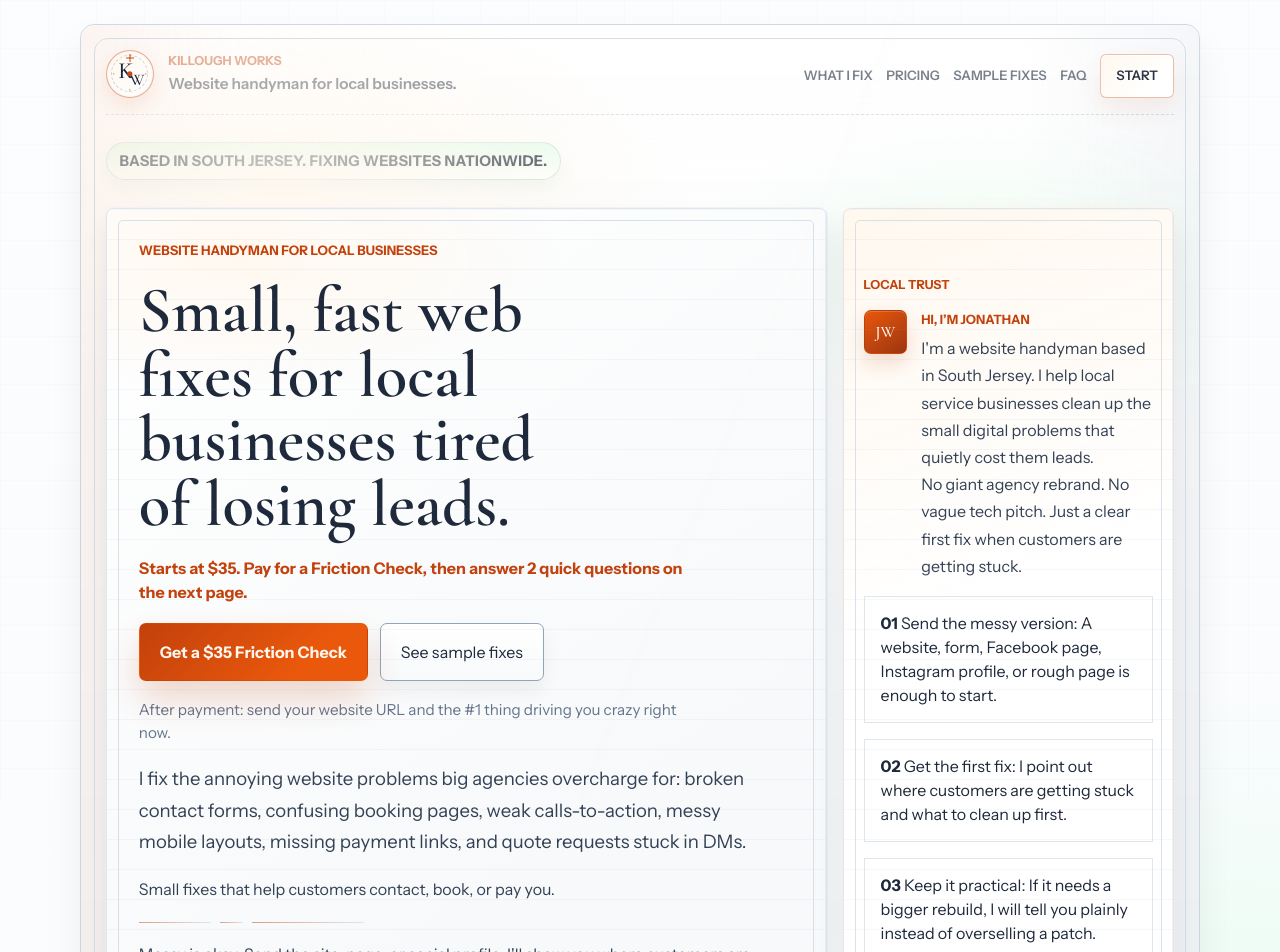
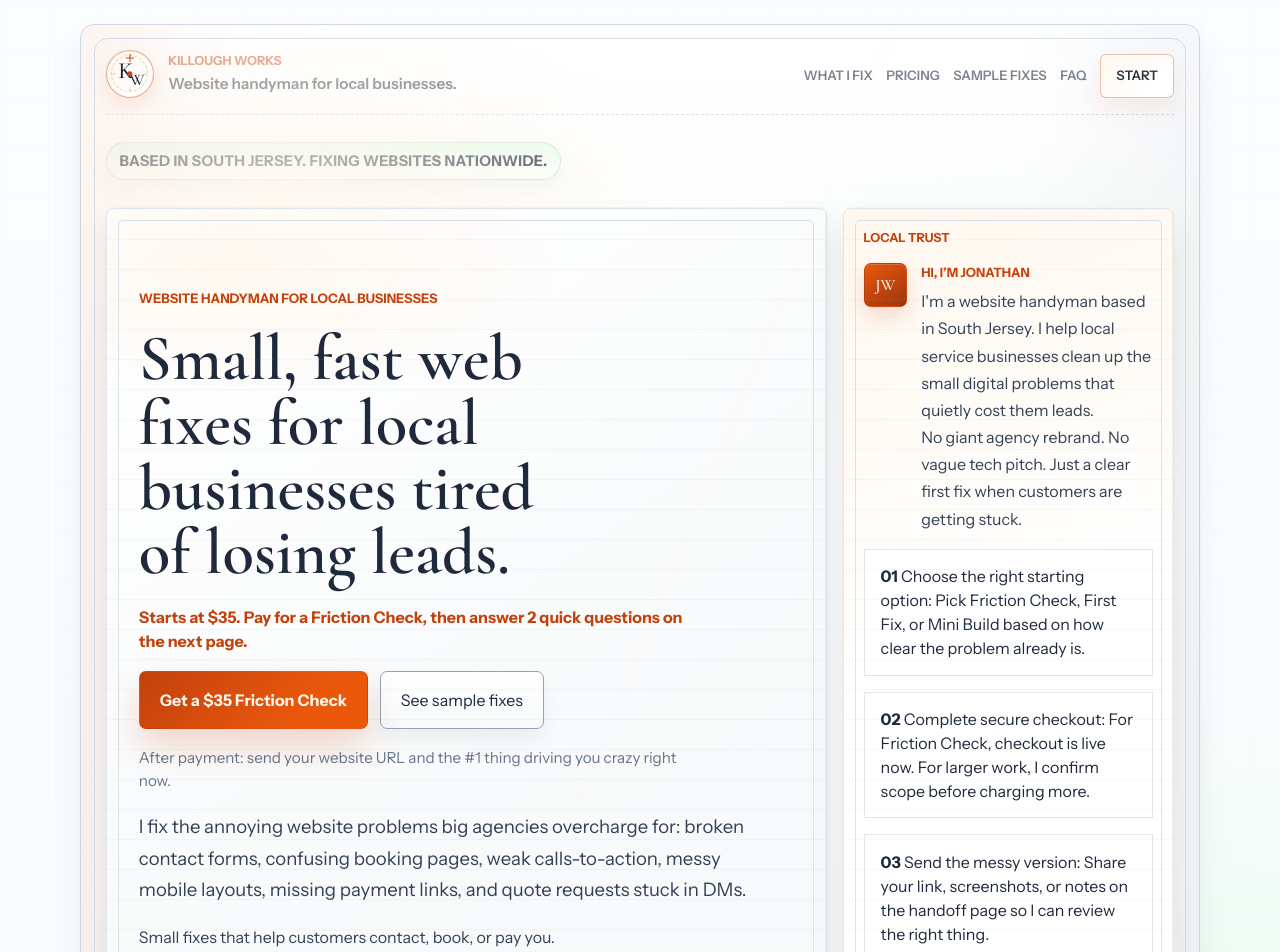
Before and after one commit to ionkilo42-ctrl/killough-works-freelance-site, a Next.js app: page / in a window 1280 px wide. Shown: the top 952 px of the page. Built offline with nearby package versions, Linux system fonts and the light colour scheme; no server answers.

Commit message:
chore: update public contact email

```diff
--- a/src/data/site.ts
+++ b/src/data/site.ts
@@ -43,12 +43,23 @@ export type StarterFix = {
   label: string;
   before: string;
   after: string;
+  why: string;
 };
 
 export type FaqItem = {
   question: string;
   answer: string;
 };
+
+export const contactDetails = {
+  name: "Jonathan",
+  email: "jonathan@killough.works",
+  directLabel: "Direct contact",
+  mailtoHref: "mailto:jonathan@killough.works?subject=Killough%20Works%20Inquiry",
+  location: "South Jersey",
+  trustBlurb:
+    "Killough Works is run by Jonathan, helping local service businesses turn messy websites, forms, profiles, and customer handoffs into clearer digital systems.",
+} as const;
 
 export const coreCategories: CoreCategory[] = [
   {
@@ -137,18 +148,23 @@ export const fieldNotes: FieldNote[] = [
 export const processSteps: ProcessStep[] = [
   {
     number: "01",
-    title: "Send the messy version",
-    summary: "A website, form, Facebook page, Instagram profile, or rough page is enough to start.",
+    title: "Choose the right starting option",
+    summary: "Pick Friction Check, First Fix, or Mini Build based on how clear the problem already is.",
   },
   {
     number: "02",
-    title: "Get the first fix",
-    summary: "I point out where customers are getting stuck and what to clean up first.",
+    title: "Complete secure checkout",
+    summary: "For Friction Check, checkout is live now. For larger work, I confirm scope before charging more.",
   },
   {
     number: "03",
-    title: "Keep it practical",
-    summary: "If it needs a bigger rebuild, I will tell you plainly instead of overselling a patch.",
+    title: "Send the messy version",
+    summary: "Share your link, screenshots, or notes on the handoff page so I can review the right thing.",
+  },
+  {
+    number: "04",
+    title: "Get the clearest next move",
+    summary: "I show what customers see, what is getting in the way, and the first practical fix.",
   },
 ];
 
@@ -161,7 +177,7 @@ export const pricingTiers: PricingTier[] = [
       "I review your website, landing page, form, or social profile and send you a short video showing where customers are getting stuck.",
     deliverable: "A 3-minute Loom-style video teardown plus a 3-bullet takeaway email.",
     handoff:
-      "Pay the $35 first. Right after payment, you land on a short handoff page and send me your website URL plus the #1 thing driving you crazy.",
+      "Secure your Friction Check. After checkout, you land on a short handoff page where you can send your link, screenshots, and the issue you want reviewed.",
     includes: [
       "Website, form, or social profile review",
       "Lead-loss and trust-friction notes",
@@ -210,42 +226,46 @@ export const pricingTiers: PricingTier[] = [
 export const availabilitySlots: AvailabilitySlot[] = [
   {
     title: "3 Friction Checks",
-    note: "Best for owners who want a fast outside look before touching the site.",
+    note: "Weekly intake is limited so each Friction Check gets focused attention.",
   },
   {
     title: "2 First Fixes",
-    note: "Best for one known problem that needs a practical cleanup.",
+    note: "Best for one known problem that needs a practical cleanup without bloating the scope.",
   },
   {
     title: "1 Mini Build",
-    note: "Best for a small landing page, intake flow, or payment/start setup.",
+    note: "I only take a small number of builds at a time so the work stays fast, clear, and useful.",
   },
 ];
 
 export const starterFixes: StarterFix[] = [
   {
-    title: "Quote request link",
-    label: "Sample scenario",
-    before: "Message us for a quote.",
-    after: "Get a fast quote — send your name, service needed, photos, location, and preferred time in one simple form.",
+    title: "Missing quote button",
+    label: "Simple mockup",
+    before: "A service page says Call us today but has no clear quote button above the fold.",
+    after: "A clear Request a Quote button appears high on the page and leads to the right intake form.",
+    why: "The next step becomes obvious before the visitor drifts into DMs or leaves the page.",
   },
   {
-    title: "DM cleanup",
-    label: "Sample scenario",
-    before: "A Facebook post sends people to comments, DMs, phone calls, and scattered screenshots.",
-    after: "One clean link collects the job details and sends the owner everything needed to respond faster.",
+    title: "Messy intake process",
+    label: "Simple mockup",
+    before: "Customers bounce between texts, screenshots, and half-complete messages before you even know the job.",
+    after: "One clean intake form collects service, location, photos, and the key job details in one place.",
+    why: "You spend less time chasing basics and reply with cleaner quotes faster.",
   },
   {
-    title: "Mobile quote button",
-    label: "Sample scenario",
-    before: "A mobile page has a button that blends in, leads nowhere, or appears too low on the page.",
-    after: "A clear Request a Quote button appears above the fold and sends customers to the right form.",
+    title: "Scattered Facebook info",
+    label: "Simple mockup",
+    before: "Business info lives across posts, captions, and comments, so people have to piece together what you do.",
+    after: "A simple service page pulls the offer, service area, pricing cues, and contact step into one organized page.",
+    why: "Visitors stop guessing and start taking the next step with more confidence.",
   },
   {
-    title: "Service page next step",
-    label: "Sample scenario",
-    before: "A service page lists everything the business does but gives no obvious next step.",
-    after: "A simple service page with one clear action: call, request a quote, book, or pay.",
+    title: "No next step after payment",
+    label: "Simple mockup",
+    before: "Checkout ends on a generic success state that does not tell the customer what to send next.",
+    after: "A calm handoff page confirms payment, explains the review process, and points to one Send Project Details action.",
+    why: "The buyer feels reassured instead of wondering whether the payment disappeared into a void.",
   },
 ];
 
```
Also changed, not shown: 3 other files (tests, documents, lock files or other folders).
